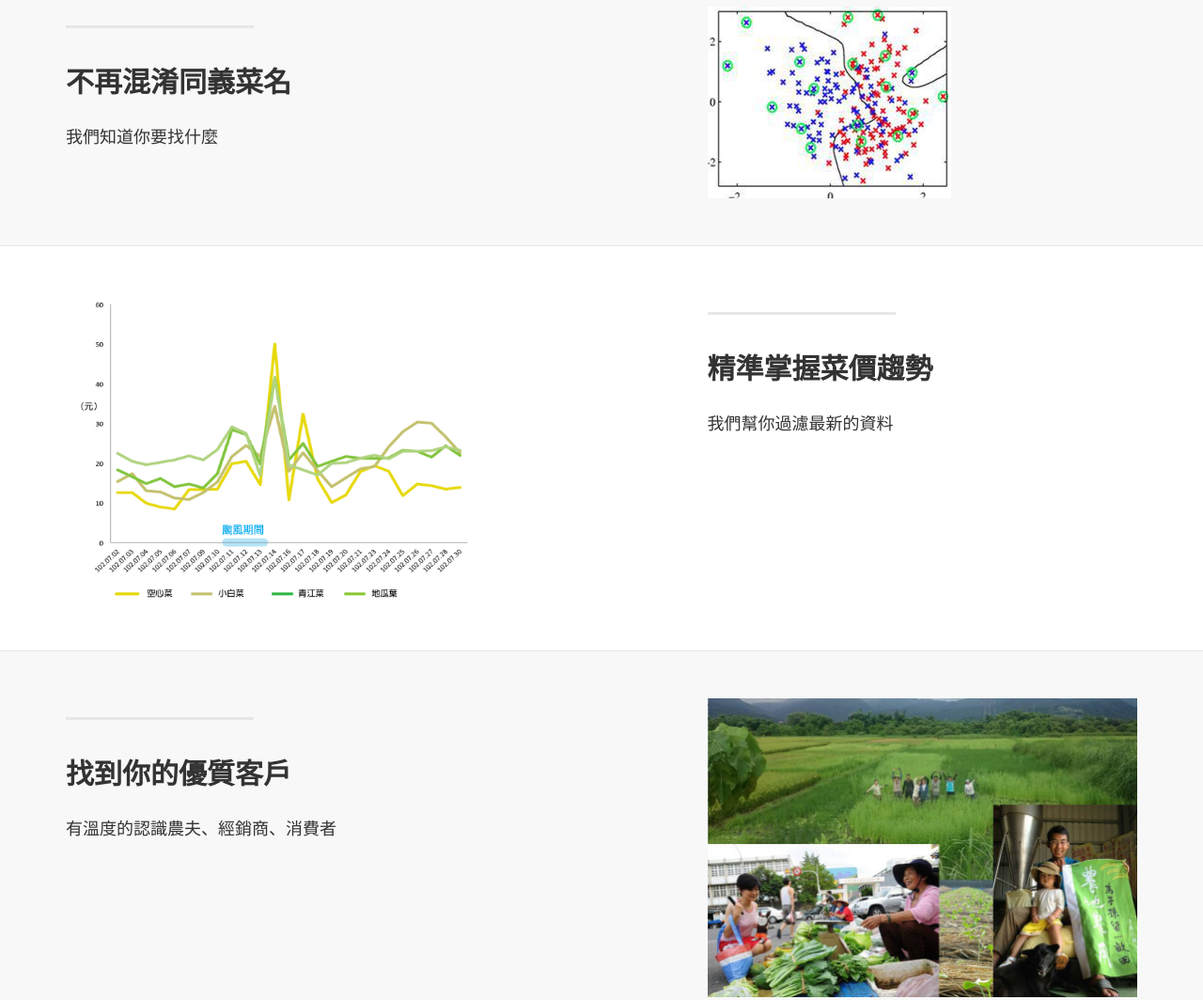
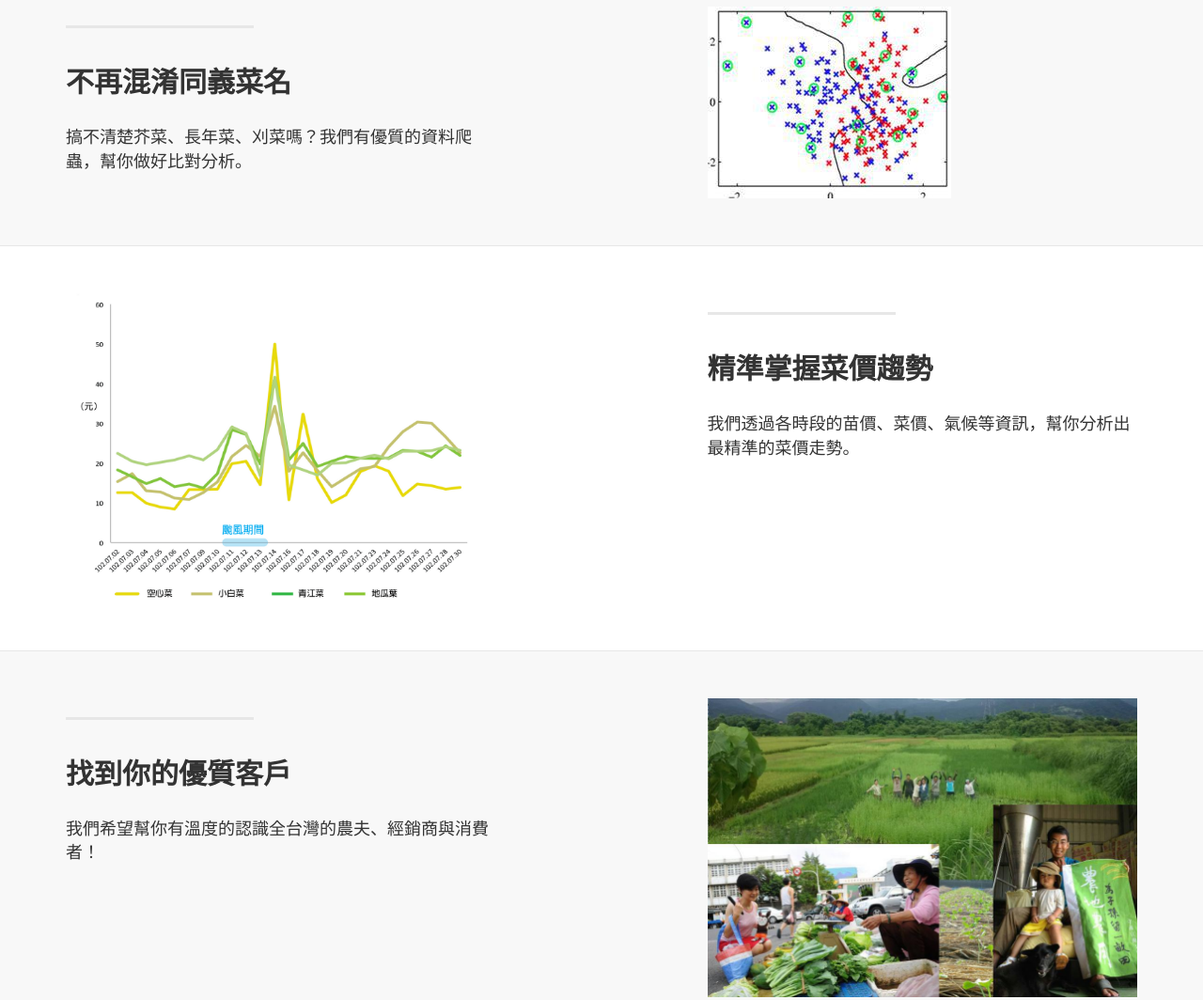
Before and after one commit to seargetable/test_landing_page, a plain HTML site: page index.html in a window 1280 px wide. Shown: the part 820-1884 px from the top of the page at 94% size. Drawn offline with Linux system fonts and the light colour scheme.

Commit message:
update
Signed-off-by: Yen-Chin Lee <coldnew.tw@gmail.com>

```diff
--- a/index.html
+++ b/index.html
@@ -105,7 +105,7 @@
                     <div class="clearfix"></div>
                     <h2 class="section-heading">不再混淆同義菜名</h2>
                     <p class="lead">
-                        我們知道你要找什麼
+                        搞不清楚芥菜、長年菜、刈菜嗎？我們有優質的資料爬蟲，幫你做好比對分析。
                     </p>
                 </div>
                 <div class="col-lg-5 col-lg-offset-2 col-sm-6">
@@ -129,7 +129,7 @@
                     <div class="clearfix"></div>
                     <h2 class="section-heading">精準掌握菜價趨勢 </h2>
                     <p class="lead">
-                        我們幫你過濾最新的資料
+                        我們透過各時段的苗價、菜價、氣候等資訊，幫你分析出最精準的菜價走勢。
                     </p>
                 </div>
                 <div class="col-lg-5 col-sm-pull-6  col-sm-6">
@@ -153,7 +153,7 @@
                     <div class="clearfix"></div>
                     <h2 class="section-heading">找到你的優質客戶</h2>
                     <p class="lead">
-                        有溫度的認識農夫、經銷商、消費者
+                        我們希望幫你有溫度的認識全台灣的農夫、經銷商與消費者！
                     </p>
                 </div>
                 <div class="col-lg-5 col-lg-offset-2 col-sm-6">
```
